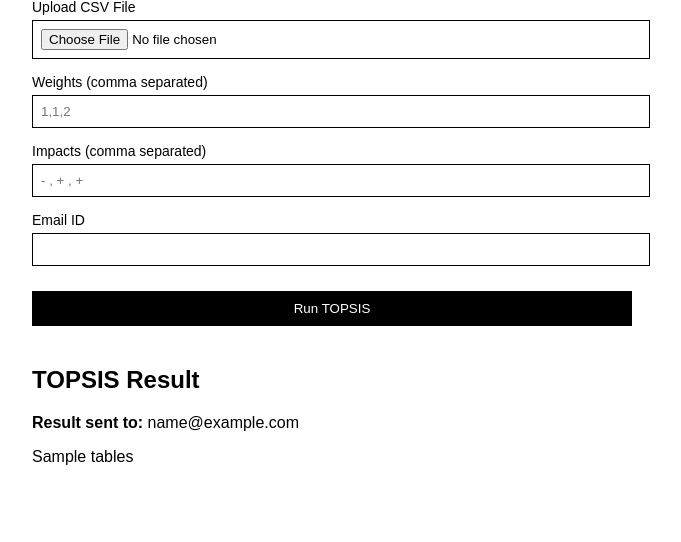
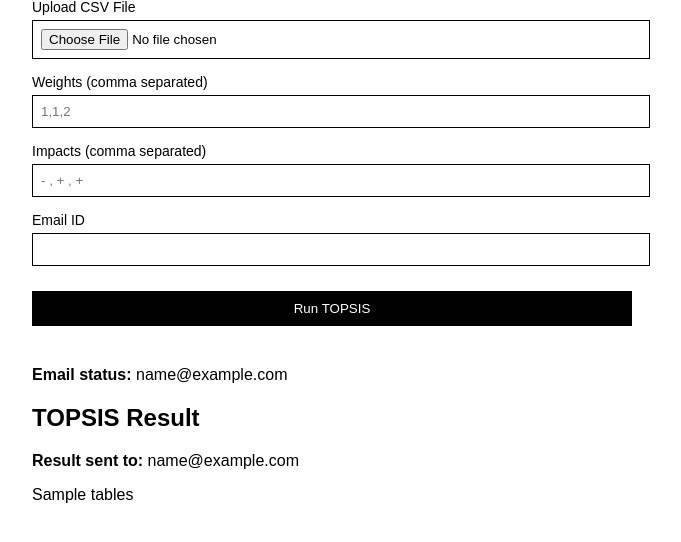
Before and after one commit to VishwassKhattarr/topsis-web-service, a Flask app: template templates/index.html in a window 1280 px wide. Shown: the part 130-672 px from the top of the page, without its empty margins (308-989 px from the left). Run offline with Flask 3, Linux system fonts and the light colour scheme; the template is opened without the code that fills it: most values are stand-ins (such as "Sample title", 1, 10 or a date in 2020).

Commit message:
Make email non-blocking and show status

```diff
--- a/templates/index.html
+++ b/templates/index.html
@@ -28,6 +28,7 @@
 
     {% if tables %}
         <div class="result">
+            <p><strong>Email status:</strong> {{ email_status }}</p>
             <h2>TOPSIS Result</h2>
             <p><strong>Result sent to:</strong> {{ email }}</p>
             {{ tables|safe }}
```
